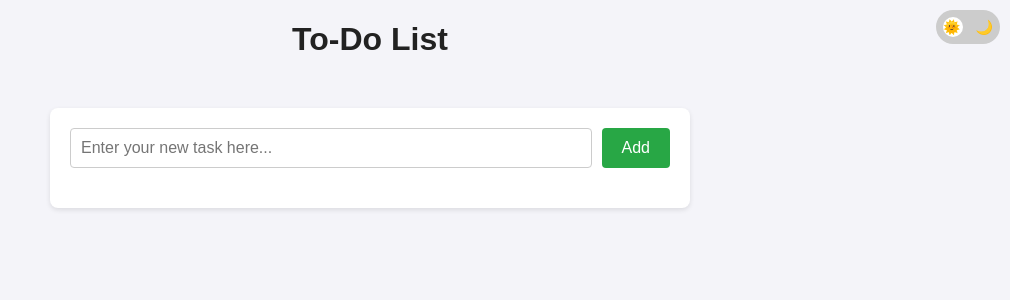
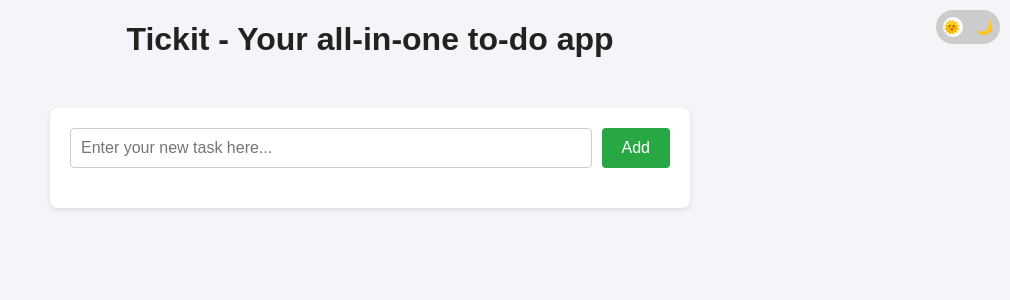
Before and after one commit to arnaveenkumar/flask_fast, a Flask app: page / in a window 1280 px wide. Shown: the top 300 px of the page, without its empty margins (270-1280 px from the left). Run offline with Flask 3, Linux system fonts and the light colour scheme.

Commit message:
Update index.html

```diff
--- a/templates/index.html
+++ b/templates/index.html
@@ -119,7 +119,7 @@
         </div>
     </div>
 
-    <h1>To-Do List</h1>
+    <h1>Tickit - Your all-in-one to-do app</h1>
 
     <div class="container">
         <form action="/add" method="post">
```
